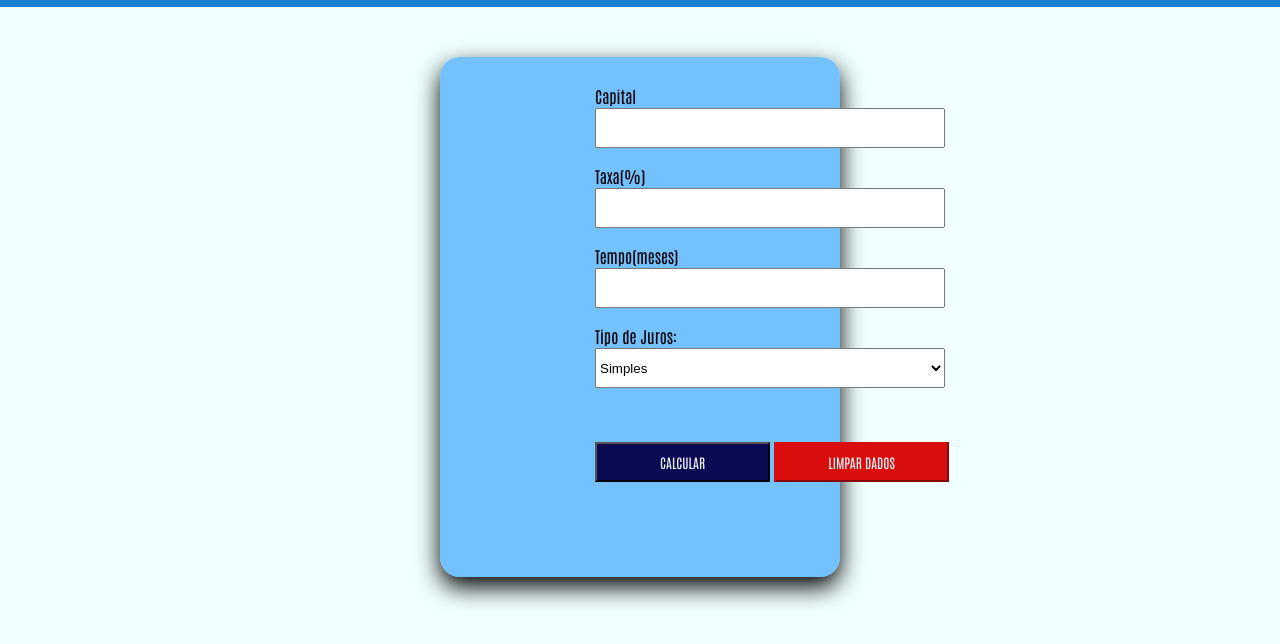
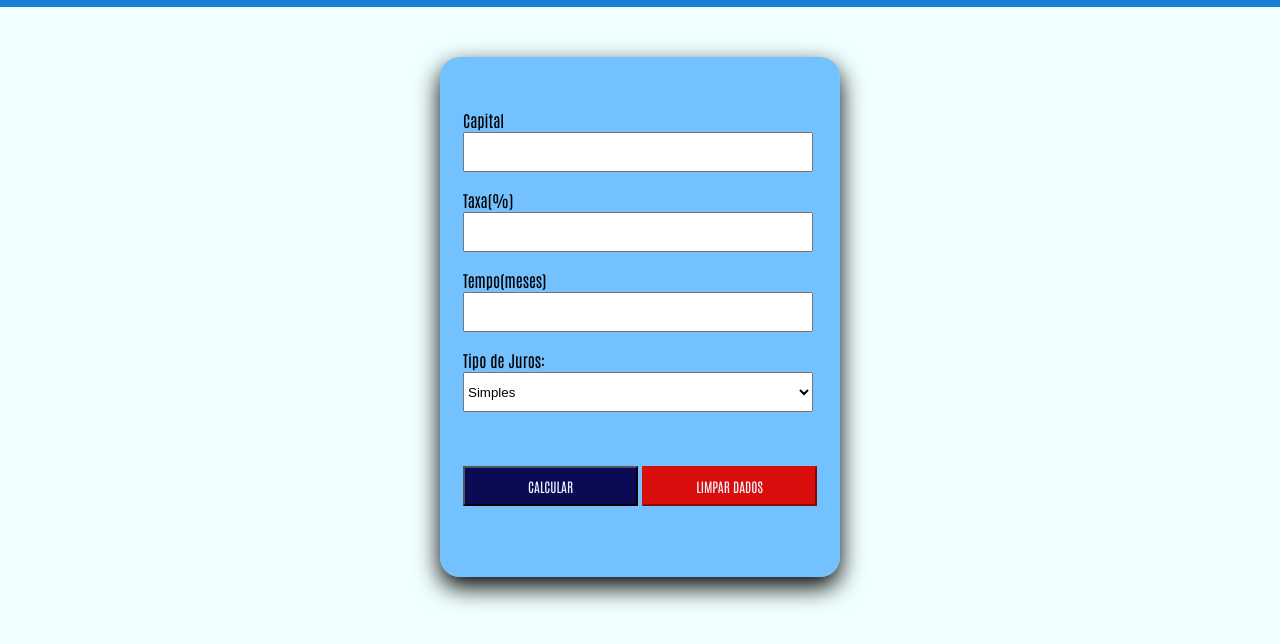
Before and after one commit to TirabassiEnzo/calculadora-juros, a plain HTML site: page index.html in a window 1280 px wide. Shown: the part 54-698 px from the top of the page. Drawn offline with Linux system fonts and the light colour scheme.

Commit message:
Alteração formulario

```diff
--- a/index.html
+++ b/index.html
@@ -23,6 +23,7 @@
     <div class="fundo">
     </center>
 
+    <div class="form2">
         <div class="formulario">
             <form action="">
                 <label for="capital">Capital</label><br>
@@ -60,5 +61,6 @@
             </form>
         </div>
     </div>
+    </div>
 </body>
 </html>
--- a/style.css
+++ b/style.css
@@ -20,19 +20,23 @@ h1{
     color: aliceblue;
    font-family: "Antonio", sans-serif;
 }
+.form2{
+    display: flex;
+    justify-content: center;
+    align-items: center;
+}
 
-.fundo{
+.formulario{
+    display: flex;
+    justify-content: center;
+    align-items: center;
+
     background-color: rgba(0, 136, 255, 0.518);
     border-radius: 20px;
     width: 400px;
     height: 520px;
     margin-top: 50px;
     box-shadow: 0 10px 25px;
-}
-.formulario{
-    position: absolute;
-    top: 140px;
-    left: 595px;
 }
 input{
     width: 350px;
```
Lines whose indentation alone changed are shown as unchanged.
